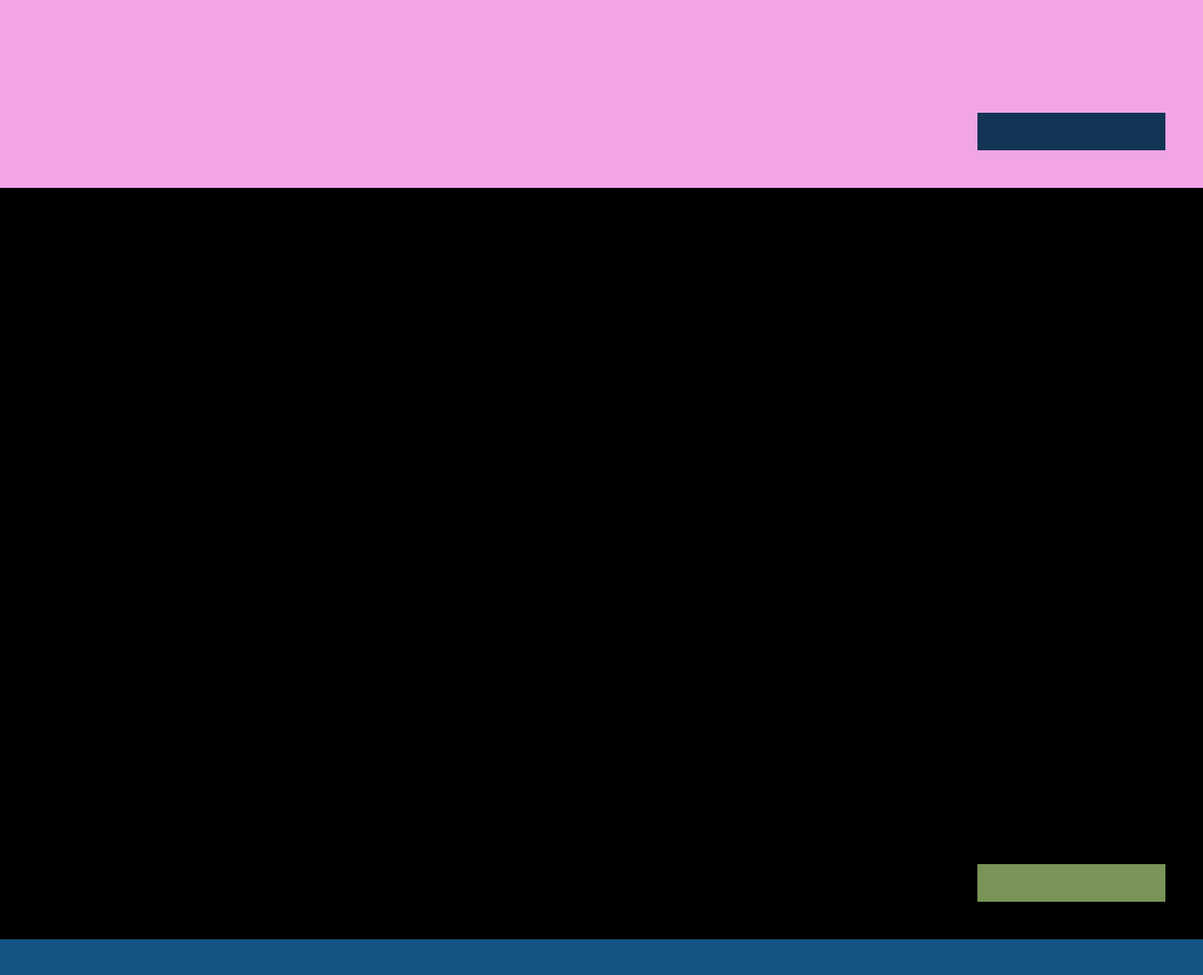
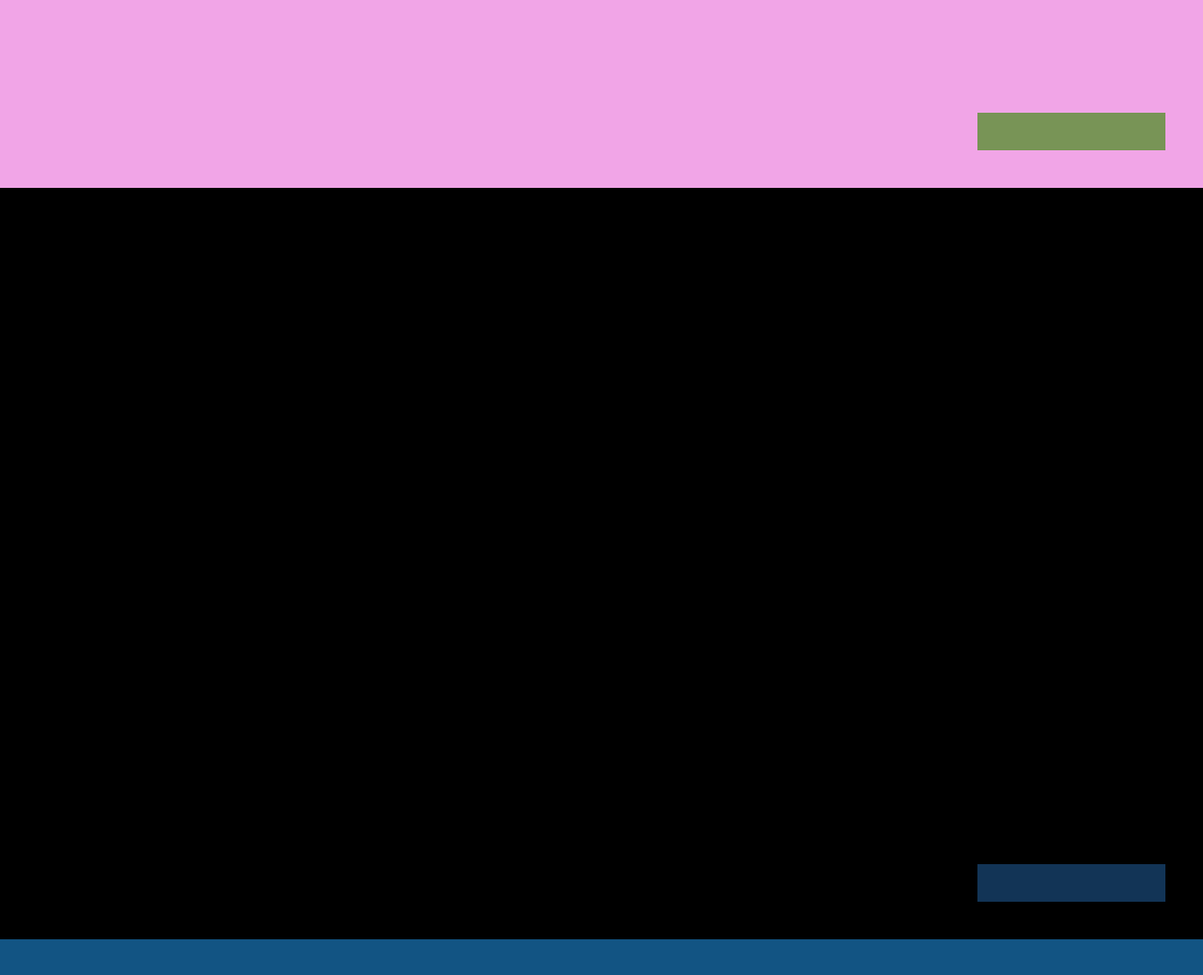
Before and after one commit to bsamu/exam-learning, a plain HTML site: page index.html in a window 1280 px wide. Shown: the part 600-1638 px from the top of the page at 94% size. Drawn offline with Linux system fonts and the light colour scheme.

Commit message:
nth-of-type added

```diff
--- a/style.css
+++ b/style.css
@@ -45,10 +45,18 @@ button {
     background-color: #123456;
 }
 
-#secondButton {
+/* #secondButton {
     background-color: #789456;
 }
 
 #thirdButton {
     background-color: #741852;
+} */
+
+section:first-of-type button {
+    background-color: #789456;
 }
+
+section:last-of-type button {
+    background-color: #741852;
+}
```
